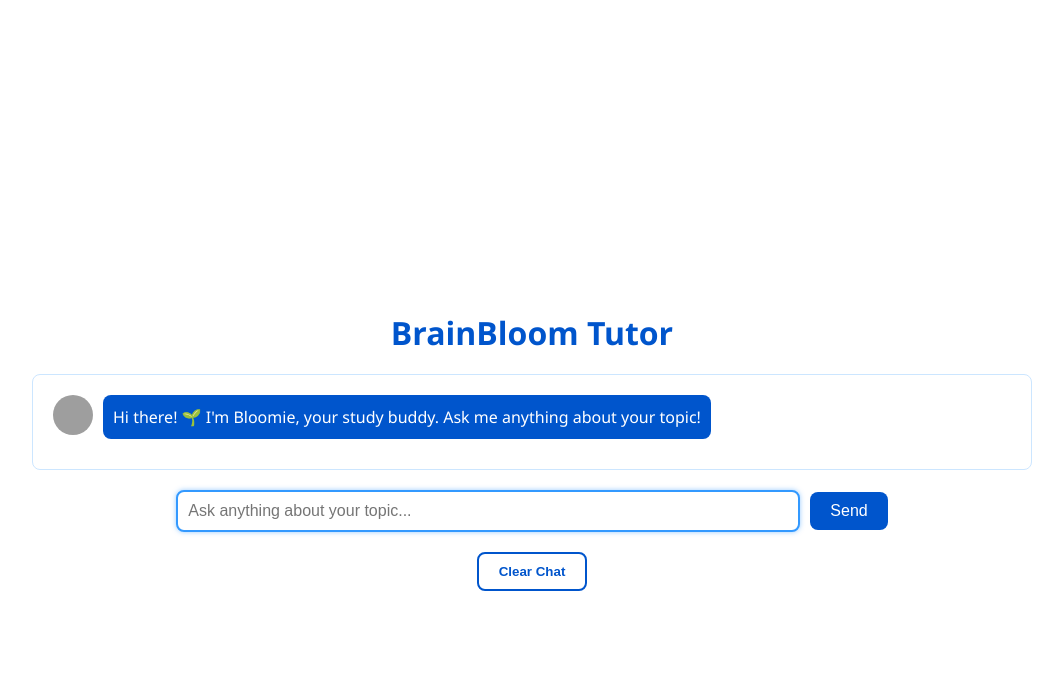
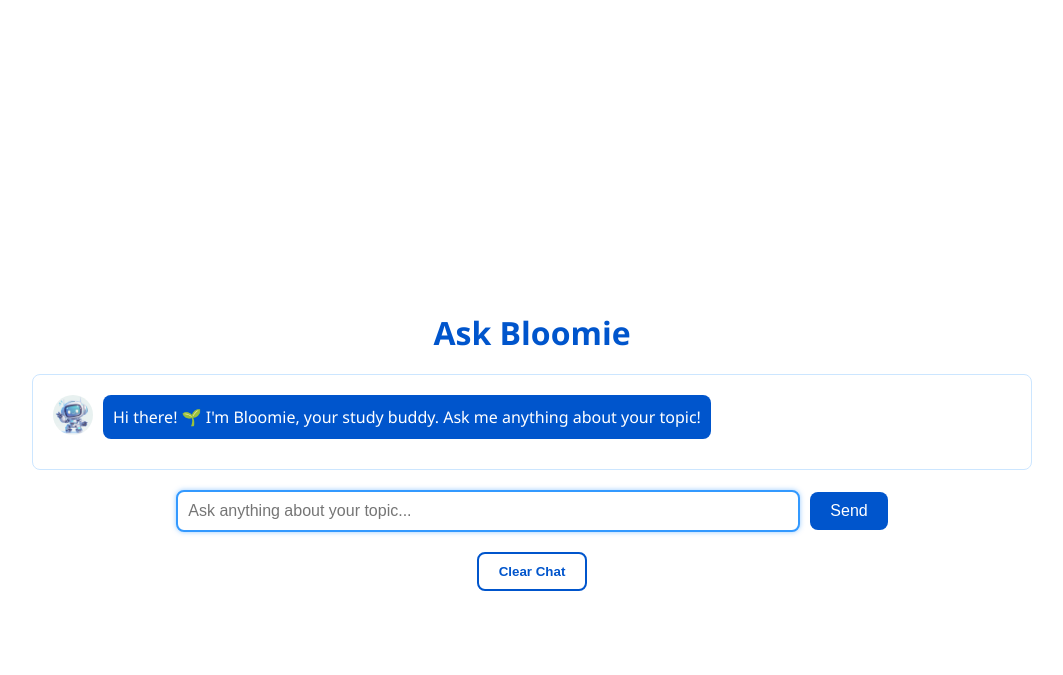
Before and after one commit to UniqLee/BrainBloom, a Flask app: page /bloomie-ai in a window 1280 px wide. Shown: the top 675 px of the page, without its empty margins (108-1171 px from the left). Run offline with Flask 3, Linux system fonts and the light colour scheme; grey boxes are pictures that could not be loaded.

Commit message:
Boomie ai avatar added, made Bloomie a real time chat bot

```diff
--- a/templates/bloomie-ai.html
+++ b/templates/bloomie-ai.html
@@ -9,13 +9,13 @@
 </head>
 <body>
   <div class="container">
-    <h1 class="title">BrainBloom Tutor</h1>
+    <h1 class="title">Ask Bloomie</h1>
 
     <div class="chat-window" id="chat-window">
       {% for message in chat_history %}
         <div class="chat-bubble {{ message.role }}">
           {% if message.role == 'bloomie' %}
-            <img src="{{ url_for('static', filename='img/bloomie-avatar.png') }}" class="avatar bloomie-avatar" alt="Bloomie">
+            <img src="{{ url_for('static', filename='img/bloomie.jpg') }}" class="avatar bloomie-avatar" alt="Bloomie">
           {% else %}
             <div class="avatar user-avatar">{{ session.get('email', 'U')[0] | upper }}</div>
           {% endif %}
```
